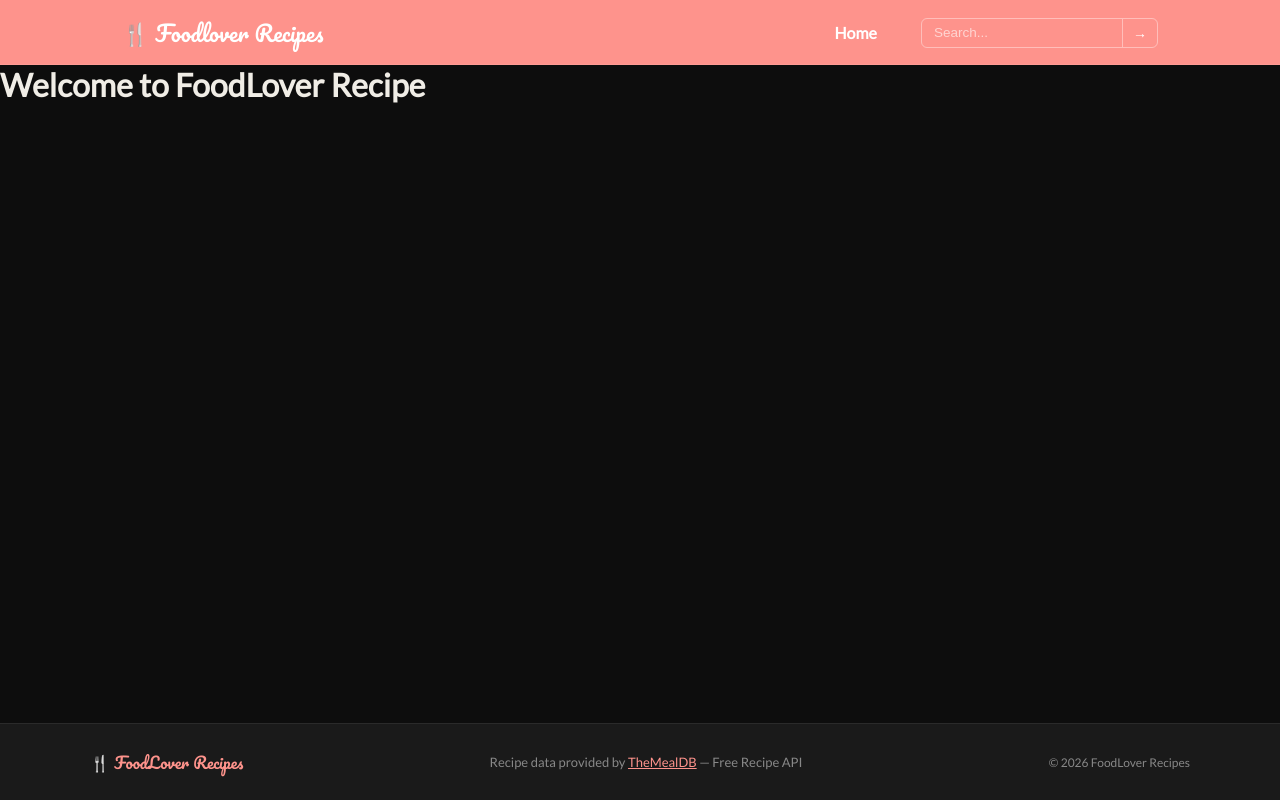
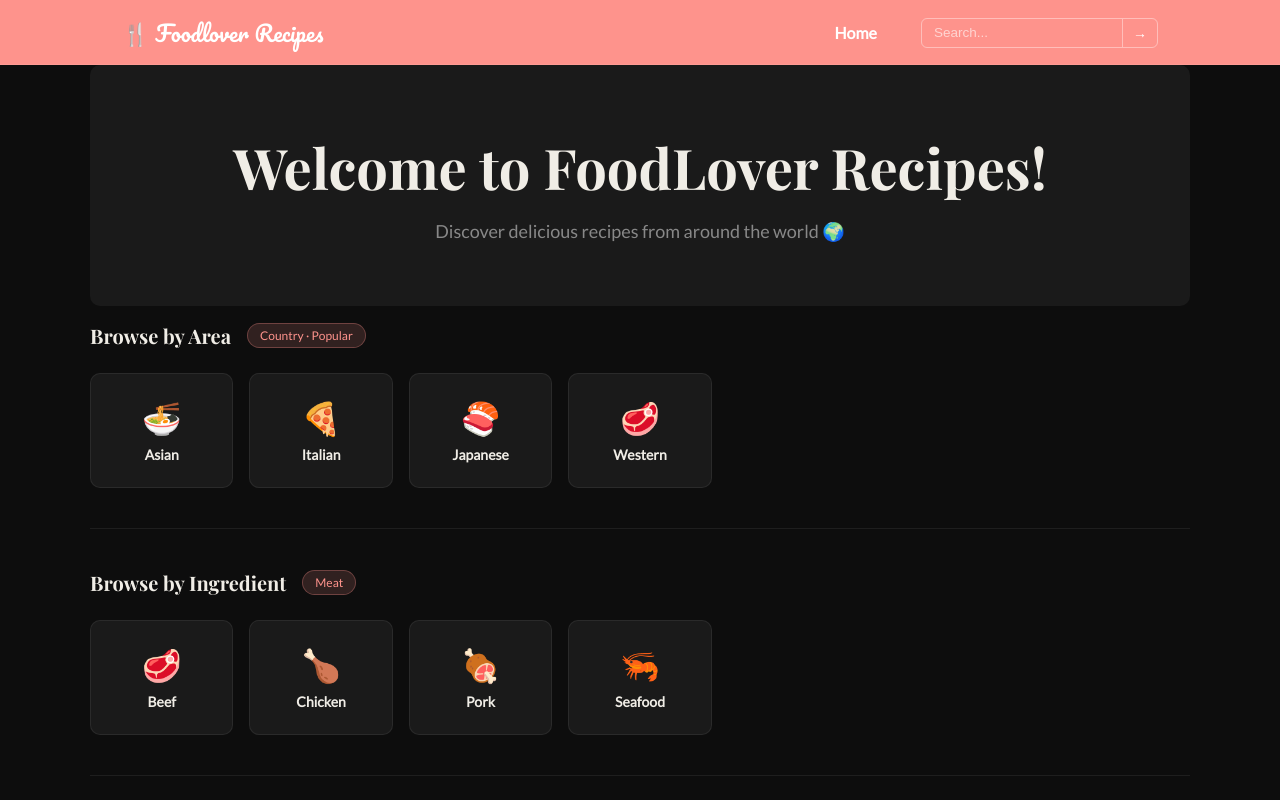
Before and after one commit to beca88/Foodlover-recipes, a React (Vite) app: page / in a window 1280 px wide. Shown: the top 800 px of the page. Built offline with nearby package versions, Linux system fonts and the light colour scheme; a web font is replaced by a local one.

Commit message:
Home component added

```diff
--- a/src/App.css
+++ b/src/App.css
@@ -108,6 +108,102 @@ a { text-decoration: none; color: inherit; }
 
 .search-btn:hover { background: rgba(255,255,255,0.15); }
 
+/* ── Home ──────────────────────────────────────────── */
+.home {
+  max-width: 1100px;
+  margin: 0 auto;
+
+}
+
+/* ── Hero / Greeting ───────────────────────────────── */
+.hero {
+  text-align: center;
+  padding: 4rem 2rem;
+  background: #1a1a1a;
+  margin-bottom: 1rem;
+  border-radius: var(--radius);
+}
+
+.hero-title {
+  font-family: var(--font-display);
+  font-size: clamp(2rem, 5vw, 3.5rem);
+  font-weight: 700;
+  color: var(--text);
+  margin-bottom: 1rem;
+}
+
+.hero-tagline {
+  font-size: 18px;
+  color: var(--text-muted);
+}
+
+/* ── Browse sections ───────────────────────────────── */
+.browse-section {
+  margin-bottom: 2.5rem;
+}
+
+.section-header {
+  display: flex;
+  align-items: center;
+  gap: 1rem;
+  margin-bottom: 1.5rem;
+}
+
+.section-title {
+  font-family: var(--font-display);
+  font-size: 20px;
+  color: var(--text);
+}
+
+.section-tag {
+  font-size: 12px;
+  padding: 4px 12px;
+  background: rgba(254, 147, 140, 0.15);
+  color: #FE938C;
+  border: 1px solid rgba(254, 147, 140, 0.3);
+  border-radius: 99px;
+}
+
+/* ── Browse grid ───────────────────────────────────── */
+.browse-grid {
+  display: grid;
+  grid-template-columns: repeat(auto-fill, minmax(140px, 1fr));
+  gap: 1rem;
+}
+
+.browse-card {
+  background: #1a1a1a;
+  border: 1px solid var(--border);
+  border-radius: var(--radius);
+  padding: 1.5rem 1rem;
+  text-align: center;
+  cursor: pointer;
+  transition: transform 0.2s, border-color 0.2s;
+}
+
+.browse-card:hover {
+  transform: translateY(-4px);
+  border-color: #FE938C;
+}
+
+.browse-card-icon {
+  font-size: 2rem;
+  margin-bottom: 0.5rem;
+}
+
+.browse-card-name {
+  font-size: 14px;
+  font-weight: 600;
+  color: var(--text);
+}
+
+/* ── Divider ───────────────────────────────────────── */
+.divider {
+  border: none;
+  border-top: 1px solid var(--border);
+  margin: 1rem 0 2.5rem;
+}
+
 /* ── Results page ──────────────────────────────────── */
 .results-page { padding: 2rem; max-width: 1100px; margin: 0 auto; }
 .results-title { font-family: var(--font-display); margin-bottom: 1.5rem; color: var(--text); }
--- a/src/App.jsx
+++ b/src/App.jsx
@@ -1,6 +1,7 @@
 import { BrowserRouter, Routes, Route } from "react-router-dom";
 import Header from "./components/Header";
 import Footer from "./components/Footer";
+import Home from "./components/pages/Home";
 import SearchResults from "./components/pages/SearchResults";
 import RecipeDetail from "./components/pages/RecipeDetail";
 import "./App.css";
@@ -12,7 +13,7 @@ function App() {
         <Header />
         <main className="main">
           <Routes>
-            <Route path="/" element={<h1>Welcome to FoodLover Recipe</h1>} />
+            <Route path="/" element={<Home />}/>
             <Route path="/search" element={<SearchResults />} />
             <Route path="/recipe/:id" element={<RecipeDetail />} />
           </Routes>
--- /dev/null
+++ b/src/components/pages/Home.jsx
@@ -0,0 +1,88 @@
+export default function Home() {
+ const areas = [
+  { name: "Asian", emoji: "🍜" },
+  { name: "Italian", emoji: "🍕" },
+  { name: "Japanese", emoji: "🍣" },
+  { name: "Western", emoji: "🥩" },
+];
+
+const ingredients = [
+  { name: "Beef", emoji: "🥩" },
+  { name: "Chicken", emoji: "🍗" },
+  { name: "Pork", emoji: "🍖" },
+  { name: "Seafood", emoji: "🦐" },
+];
+
+
+  const vegetarian = [
+    { name: "Salad", emoji: "🥗" },
+    { name: "Soup", emoji: "🍲" },
+    { name: "Pasta", emoji: "🍝" },
+  ];
+
+  return (
+    <div className="home">
+
+      {/* ── Greeting / Hero ─────────────────────────── */}
+      <section className="hero">
+        <h1 className="hero-title">Welcome to FoodLover Recipes!</h1>
+        <p className="hero-tagline">
+          Discover delicious recipes from around the world 🌍
+        </p>
+      </section>
+
+      {/* ── Browse by Area ──────────────────────────── */}
+      <section className="browse-section">
+        <div className="section-header">
+          <h2 className="section-title">Browse by Area</h2>
+          <span className="section-tag">Country · Popular</span>
+        </div>
+        <div className="browse-grid">
+          {areas.map((area) => (
+            <div key={area.name} className="browse-card">
+              <div className="browse-card-icon">{area.emoji}</div>
+              <p className="browse-card-name">{area.name}</p>
+            </div>
+          ))}
+        </div>
+      </section>
+
+      <div className="divider" />
+
+      {/* ── Browse by Ingredient ────────────────────── */}
+      <section className="browse-section">
+        <div className="section-header">
+          <h2 className="section-title">Browse by Ingredient</h2>
+          <span className="section-tag">Meat</span>
+        </div>
+        <div className="browse-grid">
+          {ingredients.map((item) => (
+            <div key={item.name} className="browse-card">
+              <div className="browse-card-icon">{item.emoji}</div>
+              <p className="browse-card-name">{item.name}</p>
+            </div>
+          ))}
+        </div>
+      </section>
+
+      <div className="divider" />
+
+      {/* ── Browse by Meal Type ────────────────────── */}
+      <section className="browse-section">
+        <div className="section-header">
+          <h2 className="section-title">Browse by Meal Type</h2>
+          <span className="section-tag">Popular</span>
+        </div>
+        <div className="browse-grid">
+          {vegetarian.map((item) => (
+            <div key={item.name} className="browse-card">
+              <div className="browse-card-icon">{item.emoji}</div>
+              <p className="browse-card-name">{item.name}</p>
+            </div>
+          ))}
+        </div>
+      </section>
+
+    </div>
+  );
+}
```
